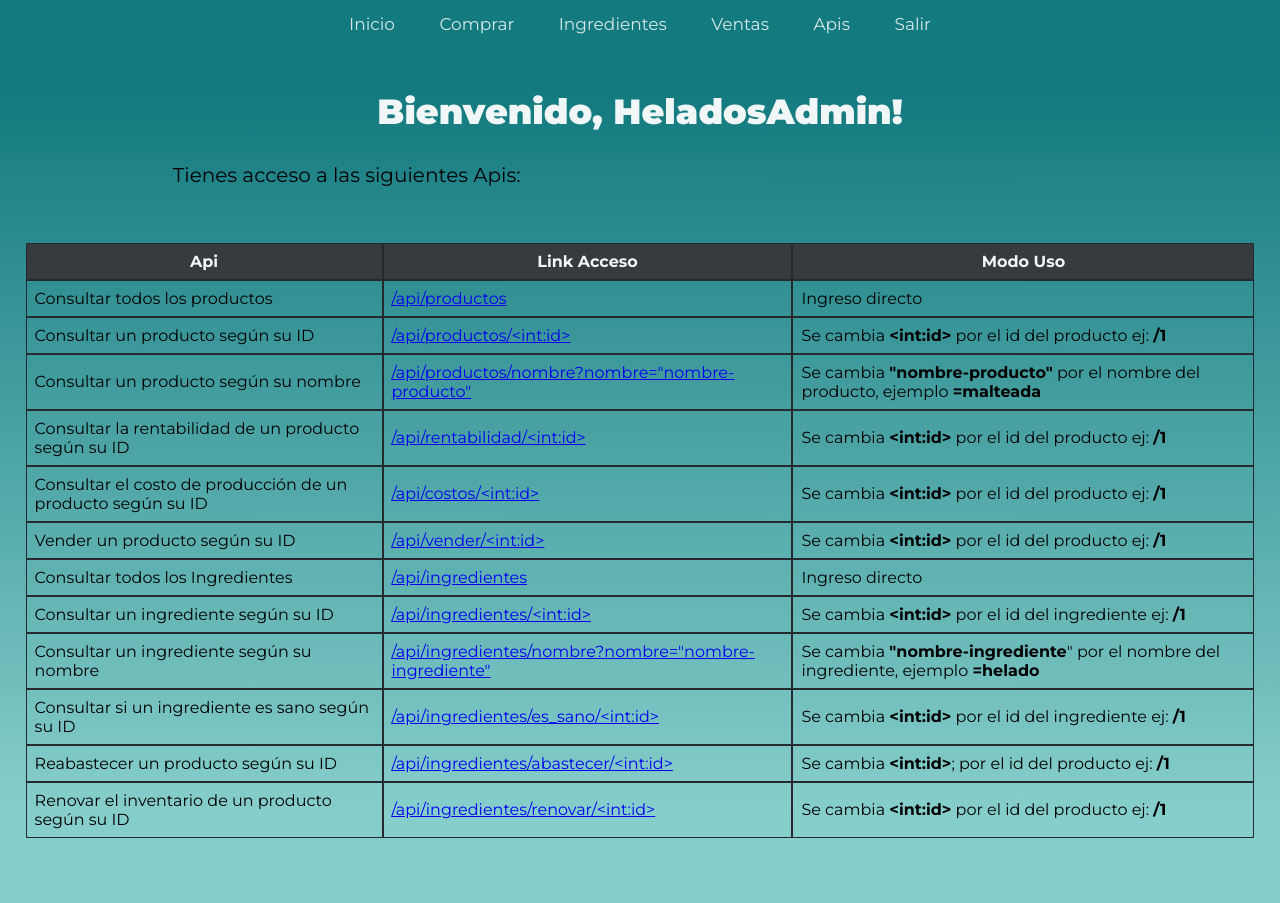
After one commit to UniAAndresGualteros/PROYECTO3-cgualteros, a Flask app: page /api in a window 1280 px wide. The commit adds this page. Run offline with Flask 3, Linux system fonts and the light colour scheme; a user stored in the database is signed in; data comes from the database, SQL or seed files in the repository; parts of the project's set-up code (start-up, migrations or seed data) failed here and were passed over.

Commit message:
Actualizacion Proyecto

```diff
--- a/app.py
+++ b/app.py
@@ -12,6 +12,7 @@ from controllers.consultas_controller import VentasController
 from controllers.heladeria_controller import HeladeriaController
 from controllers.heladeria_controller import HeladosVender
 from controllers.inicio_controller import UsuarioController
+from controllers.consultas_api import ConsultarApis
 from controllers.consultas_api import ProductosList
 from controllers.consultas_api import ProductoporID
 from controllers.consultas_api import ProductoporNombre
@@ -68,6 +69,7 @@ api.add_resource(UsuarioController, "/login")
 api.add_resource(HeladosVender, '/heladosvender')
 api.add_resource(IngredientesController, "/ingredientes")
 api.add_resource(VentasController, "/ventas")
+api.add_resource(ConsultarApis, "/api")
 api.add_resource(ProductosList, '/api/productos')
 api.add_resource(ProductoporID, '/api/productos/<int:id>')
 api.add_resource(ProductoporNombre, '/api/productos/nombre')
--- a/controllers/consultas_api.py
+++ b/controllers/consultas_api.py
@@ -1,5 +1,6 @@
-from flask import Flask, jsonify, render_template, request
+from flask import Flask, jsonify, render_template, request, make_response
 from flask_restful import Resource
+from flask_login import login_required, current_user
 from models.productos import Productos
 from models.ingredientes import Ingredientes
 from models.productos import Productos
@@ -202,6 +203,7 @@ class RenovarInventario(Resource):
 
 
 class Vender(Resource):
+    @role_required([1,2,3])
     def get(self, id):
         producto = Productos.query.get_or_404(id)
 
@@ -300,3 +302,18 @@ class Rentabilidad(Resource):
             'Id Venta': venta.idVenta,
             'Rentabilidad': venta.precio_publico - venta.precio_total
         } for venta in ventas])
+
+
+class ConsultarApis(Resource):
+    def get(self):
+        if not current_user.is_authenticated:
+            return make_response(render_template("api_generico.html"))
+        else:
+            if current_user.rol_usuario == 1:
+                return make_response(render_template("api_admin.html", username=current_user.username))
+            elif current_user.rol_usuario == 2:
+                return make_response(render_template("api_empleado.html", username=current_user.username))
+            elif current_user.rol_usuario == 3:
+                return make_response(render_template("api_cliente.html", username=current_user.username))
+            else:
+                return make_response(render_template("api_generico.html"))
--- a/controllers/heladeria_controller.py
+++ b/controllers/heladeria_controller.py
@@ -19,6 +19,7 @@ class HeladeriaController(Resource):
 
 
 class HeladosVender(Resource):
+    @login_required
     def post(self):
         selected_ingredientes = request.form.getlist('ingredientes')
         selected_producto = request.form.get('producto')
--- a/static/styles.css
+++ b/static/styles.css
@@ -172,3 +172,19 @@ li{
     border: solid 1px #f1f7f7;
     outline: none;
 }
+
+.Ulink{
+    text-decoration: underline;
+    color: #0000EE;
+}
+
+.Ulink:hover{
+    color: #f1f7f7;
+}
+
+.pApi{
+    width: 85%;
+    margin-left: 2%;
+    padding-left: 5%;
+    font-size: 20px;
+}
--- /dev/null
+++ b/templates/api_admin.html
@@ -0,0 +1,102 @@
+<!DOCTYPE html>
+<html lang="en">
+<head>
+    <meta charset="UTF-8">
+    <meta name="viewport" content="width=device-width, initial-scale=1.0">
+    <link rel="stylesheet" href="{{ url_for('static', filename='styles.css') }}" />
+    <title>Flask</title>
+</head>
+<body>
+
+    {% if current_user.is_authenticated %}
+        {% include '/menu-login.html' %}
+    {% else %}
+        {% include '/menu.html' %}
+    {% endif %}
+
+    <div class="principal">
+
+        {% if current_user.is_authenticated %}
+            <h1 class="LoginH1">Bienvenido, {{ username }}!</h1>
+        {% else %}
+            <h1 class="LoginH1">Bienvenido</h1>
+        {% endif %}
+
+        <p class="pApi">Tienes acceso a las siguientes Apis:</p>
+
+        <table  class="principalTabla">
+
+            <tr>
+                <th>Api</th>
+                <th>Link Acceso</th>
+                <th>Modo Uso</th>
+            </tr>
+            <tr>
+                <td>Consultar todos los productos</td>
+                <td class="Ulink">/api/productos</td>
+                <td>Ingreso directo</td>
+            </tr>
+            <tr>
+                <td>Consultar un producto según su ID</td>
+                <td class="Ulink">/api/productos/&lt;int:id&gt;</td>
+                <td>Se cambia <strong>&lt;int:id&gt;</strong> por el id del producto ej: <strong>/1</strong></td>
+            </tr>
+            <tr>
+                <td>Consultar un producto según su nombre</td>
+                <td class="Ulink">/api/productos/nombre?nombre="nombre-producto"</td>
+                <td>Se cambia <strong>"nombre-producto"</strong> por el nombre del producto, ejemplo <strong>=malteada</strong></td>
+            </tr>
+            <tr>
+                <td>Consultar la rentabilidad de un producto según su ID</td>
+                <td class="Ulink">/api/rentabilidad/&lt;int:id&gt;</td>
+                <td>Se cambia <strong>&lt;int:id&gt;</strong> por el id del producto ej: <strong>/1</strong></td>
+            </tr>
+            <tr>
+                <td>Consultar el costo de producción de un producto según su ID</td>
+                <td class="Ulink">/api/costos/&lt;int:id&gt;</td>
+                <td>Se cambia <strong>&lt;int:id&gt;</strong> por el id del producto ej: <strong>/1</strong></td>
+            </tr>
+            <tr>
+                <td>Vender un producto según su ID</td>
+                <td class="Ulink">/api/vender/&lt;int:id&gt;</td>
+                <td>Se cambia <strong>&lt;int:id&gt;</strong> por el id del producto ej: <strong>/1</strong></td>
+            </tr>
+            <tr>
+                <td>Consultar todos los Ingredientes</td>
+                <td class="Ulink">/api/ingredientes</td>
+                <td>Ingreso directo</td>
+            </tr>
+            <tr>
+                <td>Consultar un ingrediente según su ID</td>
+                <td class="Ulink">/api/ingredientes/&lt;int:id&gt;</td>
+                <td>Se cambia <strong>&lt;int:id&gt;</strong> por el id del ingrediente ej: <strong>/1</strong></td>
+            </tr>
+            <tr>
+                <td>Consultar un ingrediente según su nombre</td>
+                <td class="Ulink">/api/ingredientes/nombre?nombre="nombre-ingrediente"</td>
+                <td>Se cambia <strong>"nombre-ingrediente</strong>" por el nombre del ingrediente, ejemplo <strong>=helado</strong></td>
+            </tr>
+            <tr>
+                <td>Consultar si un ingrediente es sano según su ID</td>
+                <td class="Ulink">/api/ingredientes/es_sano/&lt;int:id&gt;</td>
+                <td>Se cambia <strong>&lt;int:id&gt;</strong> por el id del ingrediente ej: <strong>/1</strong></td>
+            </tr>
+            <tr>
+                <td>Reabastecer un producto según su ID</td>
+                <td class="Ulink">/api/ingredientes/abastecer/&lt;int:id&gt;</td>
+                <td>Se cambia <strong>&lt;int:id&gt</strong>; por el id del producto ej: <strong>/1</strong></td>
+            </tr>
+            <tr>
+                <td>Renovar el inventario de un producto según su ID</td>
+                <td class="Ulink">/api/ingredientes/renovar/&lt;int:id&gt;</td>
+                <td>Se cambia <strong>&lt;int:id&gt;</strong> por el id del producto ej: <strong>/1</strong></td>
+            </tr>
+
+
+    </table>
+
+
+    </div>
+
+</body>
+</html>
--- a/templates/index.html
+++ b/templates/index.html
@@ -19,17 +19,21 @@
         <table  class="principalTabla">
 
                 <tr>
+                    <th>id Producto</th>
                     <th>Nombre</th>
                     <th>Tipo Producto</th>
                     <th>Presentacion</th>
+                    <th>Precio</th>
                 </tr>
 
 
                 {% for producto in productos %}
                     <tr>
+                        <td>{{producto.idProducto}}</td>
                         <td>{{producto.nombre}}</td>
                         <td>{{producto.tipo_producto}}</td>
                         <td>{{producto.presentacion}}</td>
+                        <td>${{'{:,}'.format(producto.precio_publico)}}</td>
                     </tr>
                 {% endfor %}
 
--- a/templates/ingredientes.html
+++ b/templates/ingredientes.html
@@ -14,6 +14,7 @@
 
         <table class="principalTabla">
                 <tr>
+                    <th>ID Ingrediente</th>
                     <th>Nombre</th>
                     <th>Sabor</th>
                     <th>Precio</th>
@@ -26,6 +27,7 @@
 
                 {% for ingrediente in ingredientes %}
                     <tr>
+                        <td>{{ingrediente.idIngrediente}}</td>
                         <td>{{ingrediente.nombre}}</td>
                         <td>
                             {% if ingrediente.sabores.nombre == "Sin Sabor" %}
--- a/templates/menu-login.html
+++ b/templates/menu-login.html
@@ -1,7 +1,19 @@
+
+
+{% if current_user.rol_usuario == 1 or current_user.rol_usuario == 2 %}
             <div class="menu">
                 <a href="/" class="menua">Inicio</a>
                 <a href="/vender" class="menua">Comprar</a>
                 <a href="/ingredientes"class="menua">Ingredientes</a>
                 <a href="/ventas"class="menua">Ventas</a>
+                <a href="/api"class="menua">Apis</a>
                 <a href="{{ url_for('logout') }}"class="menua">Salir</a>
             </div>
+        {% else %}
+        <div class="menu">
+            <a href="/" class="menua">Inicio</a>
+            <a href="/vender" class="menua">Comprar</a>
+            <a href="/api"class="menua">Apis</a>
+            <a href="{{ url_for('logout') }}"class="menua">Salir</a>
+        </div>
+        {% endif %}
--- a/templates/menu.html
+++ b/templates/menu.html
@@ -1,4 +1,5 @@
 <div class="menu">
     <a href="/" class="menua">Inicio</a>
+    <a href="/api"class="menua">Apis</a>
     <a href="{{ url_for('usuariocontroller') }}"class="menua">Ingresar</a>
 </div>
--- a/templates/vender.html
+++ b/templates/vender.html
@@ -35,7 +35,7 @@
 
                 <li>
                     <input type="radio" name="producto" value="{{ producto.idProducto }}" id="producto_{{ producto.idProducto }}">
-                    <label for="producto_{{ producto.idProducto }}">{{ producto.tipo_producto }} - {{ producto.nombre }}&nbsp   ${{'{:,}'.format(producto.precio_publico)}}</label>
+                    <label for="producto_{{ producto.idProducto }}">{{ producto.tipo_producto }}: {{ producto.tipo_producto }} - {{ producto.nombre }}&nbsp   ${{'{:,}'.format(producto.precio_publico)}}</label>
                 </li>
 
 
```
Also changed, not shown: templates/api_cliente.html (added, +61 -0 lines), templates/api_empleado.html (added, +91 -0 lines), templates/api_generico.html (added, +56 -0 lines), controllers/inicio_controller.py (line endings or trailing spaces), 1 other file. Lines whose indentation alone changed are shown as unchanged.
